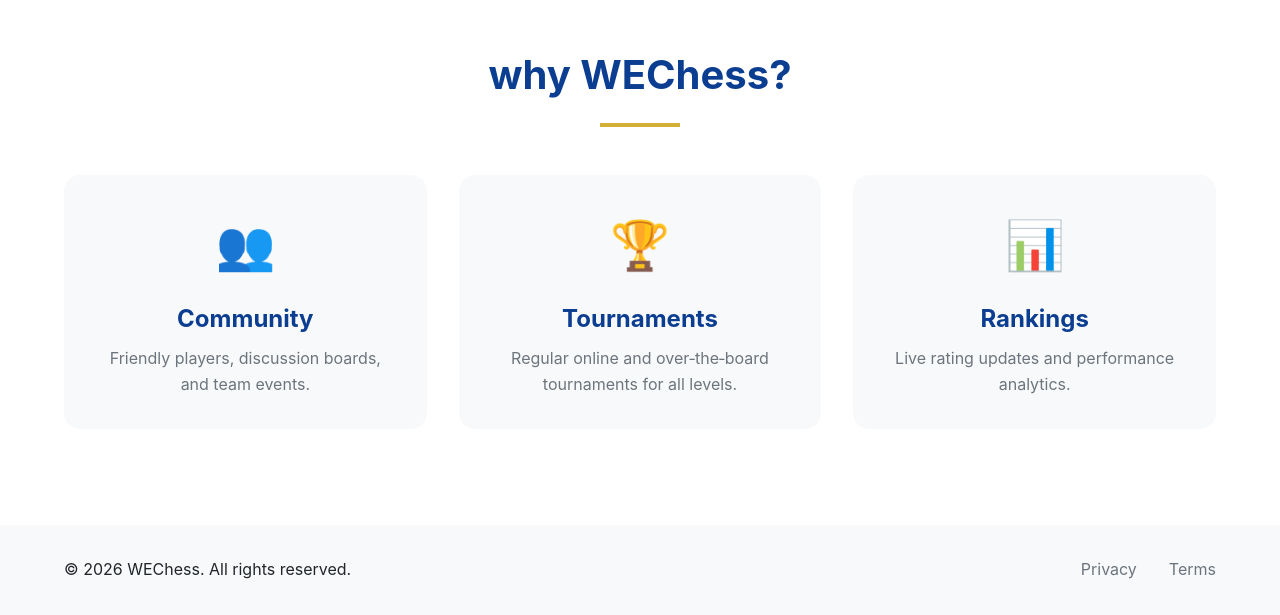
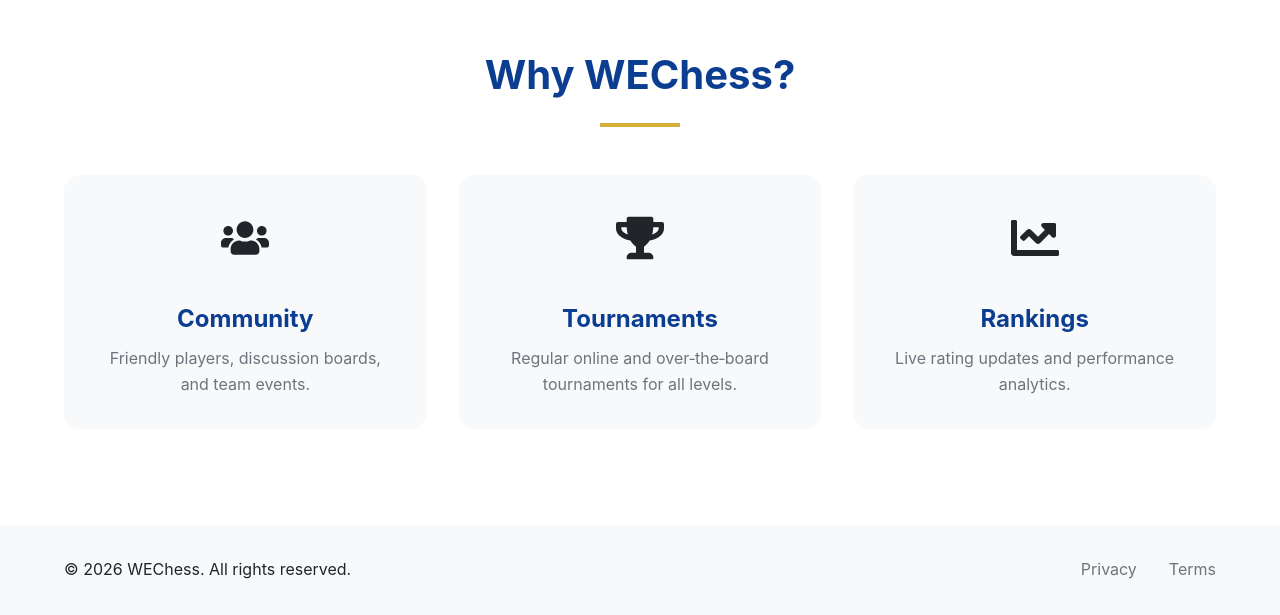
Before and after one commit to HirwaYves/wechess, a React (Vite) app: page / in a window 1280 px wide. Shown: the part 819-1434 px from the top of the page. Built offline with nearby package versions, Linux system fonts and the light colour scheme; no server answers.

Commit message:
Update home.jsx

```diff
--- a/src/pages/home.jsx
+++ b/src/pages/home.jsx
@@ -1,5 +1,7 @@
-import Button from '../components/button'
-import './home.css'
+import { Link } from 'react-router-dom';
+import { FaUsers, FaTrophy, FaChartLine } from 'react-icons/fa';
+import Button from '../components/button';
+import './home.css';
 
 const Home = () => {
   return (
@@ -18,35 +20,41 @@ const Home = () => {
               Join WEChess
             </Button>
           </div>
-          <div className="hero-bg"></div> {/* subtle knight illustration via CSS */}
+          <div className="hero-bg"></div>
         </div>
       </section>
 
       {/* Features Section */}
       <section className="features">
         <div className="container">
-          <h2 className="section-title">why WEChess?</h2>
+          <h2 className="section-title">Why WEChess?</h2>
           <div className="features-grid">
-            <div className="feature-card">
-              <div className="feature-icon">👥</div>
+            <Link to="/" className="feature-card" style={{ textDecoration: 'none' }}>
+              <div className="feature-icon">
+                <FaUsers />
+              </div>
               <h3>Community</h3>
               <p>Friendly players, discussion boards, and team events.</p>
-            </div>
-            <div className="feature-card">
-              <div className="feature-icon">🏆</div>
+            </Link>
+            <Link to="/tournaments" className="feature-card" style={{ textDecoration: 'none' }}>
+              <div className="feature-icon">
+                <FaTrophy />
+              </div>
               <h3>Tournaments</h3>
               <p>Regular online and over‑the‑board tournaments for all levels.</p>
-            </div>
-            <div className="feature-card">
-              <div className="feature-icon">📊</div>
+            </Link>
+            <Link to="/leaderboard" className="feature-card" style={{ textDecoration: 'none' }}>
+              <div className="feature-icon">
+                <FaChartLine />
+              </div>
               <h3>Rankings</h3>
               <p>Live rating updates and performance analytics.</p>
-            </div>
+            </Link>
           </div>
         </div>
       </section>
     </>
-  )
-}
+  );
+};
 
-export default Home
+export default Home;
```
